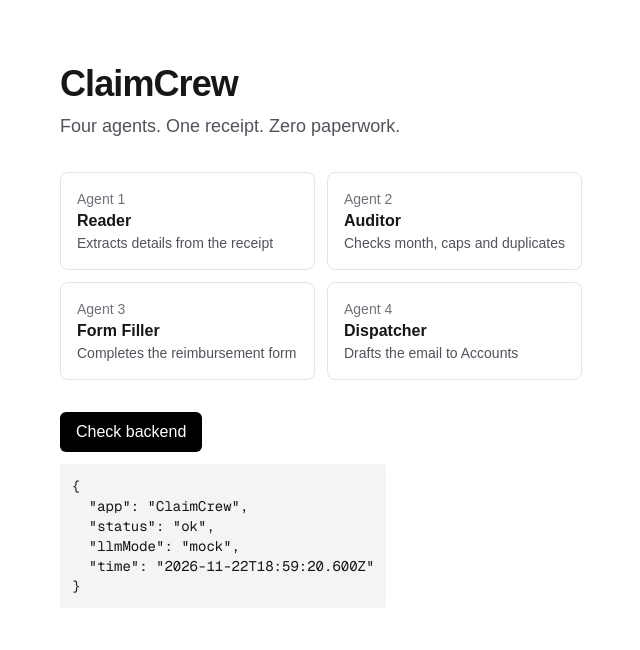
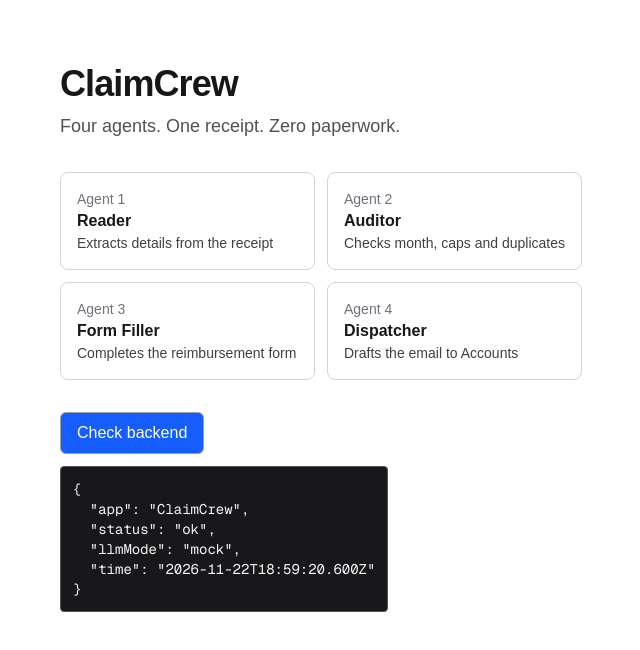
Before and after one commit to ahmad-mushtaq-ahmad-777/claim-crew, a Next.js app: page / in a window 1280 px wide. Both pictures are taken after a click on the button "Check backend". Shown: the top 650 px of the page, without its empty margins (319-959 px from the left). Built offline with nearby package versions, Linux system fonts and the light colour scheme.

Commit message:
Initial commit

```diff
--- a/app/page.tsx
+++ b/app/page.tsx
@@ -29,17 +29,20 @@ export default function Home() {
     <main className="mx-auto flex min-h-screen max-w-3xl flex-col gap-8 px-6 py-16">
       <header>
         <h1 className="text-4xl font-bold tracking-tight">ClaimCrew</h1>
-        <p className="mt-2 text-lg text-zinc-600">
+        <p className="mt-2 text-lg opacity-75">
           Four agents. One receipt. Zero paperwork.
         </p>
       </header>
 
       <section className="grid gap-3 sm:grid-cols-2">
         {AGENTS.map((a, i) => (
-          <div key={a.name} className="rounded-lg border border-zinc-200 p-4">
+          <div
+            key={a.name}
+            className="rounded-lg border border-zinc-300 bg-white p-4 text-zinc-900"
+          >
             <div className="text-sm text-zinc-500">Agent {i + 1}</div>
             <div className="font-semibold">{a.name}</div>
-            <div className="text-sm text-zinc-600">{a.desc}</div>
+            <div className="text-sm text-zinc-700">{a.desc}</div>
           </div>
         ))}
       </section>
@@ -47,16 +50,16 @@ export default function Home() {
       <section className="flex flex-col items-start gap-3">
         <button
           onClick={checkBackend}
-          className="rounded-md bg-black px-4 py-2 text-white hover:bg-zinc-800"
+          className="rounded-md border border-zinc-400 bg-blue-600 px-4 py-2 text-white hover:bg-blue-700"
         >
           Check backend
         </button>
         {health && (
-          <pre className="rounded bg-zinc-100 p-3 text-sm">
+          <pre className="rounded border border-zinc-600 bg-zinc-900 p-3 text-sm text-zinc-100">
             {JSON.stringify(health, null, 2)}
           </pre>
         )}
-        {error && <p className="text-red-600">{error}</p>}
+        {error && <p className="font-medium text-red-500">{error}</p>}
       </section>
     </main>
   );
```
